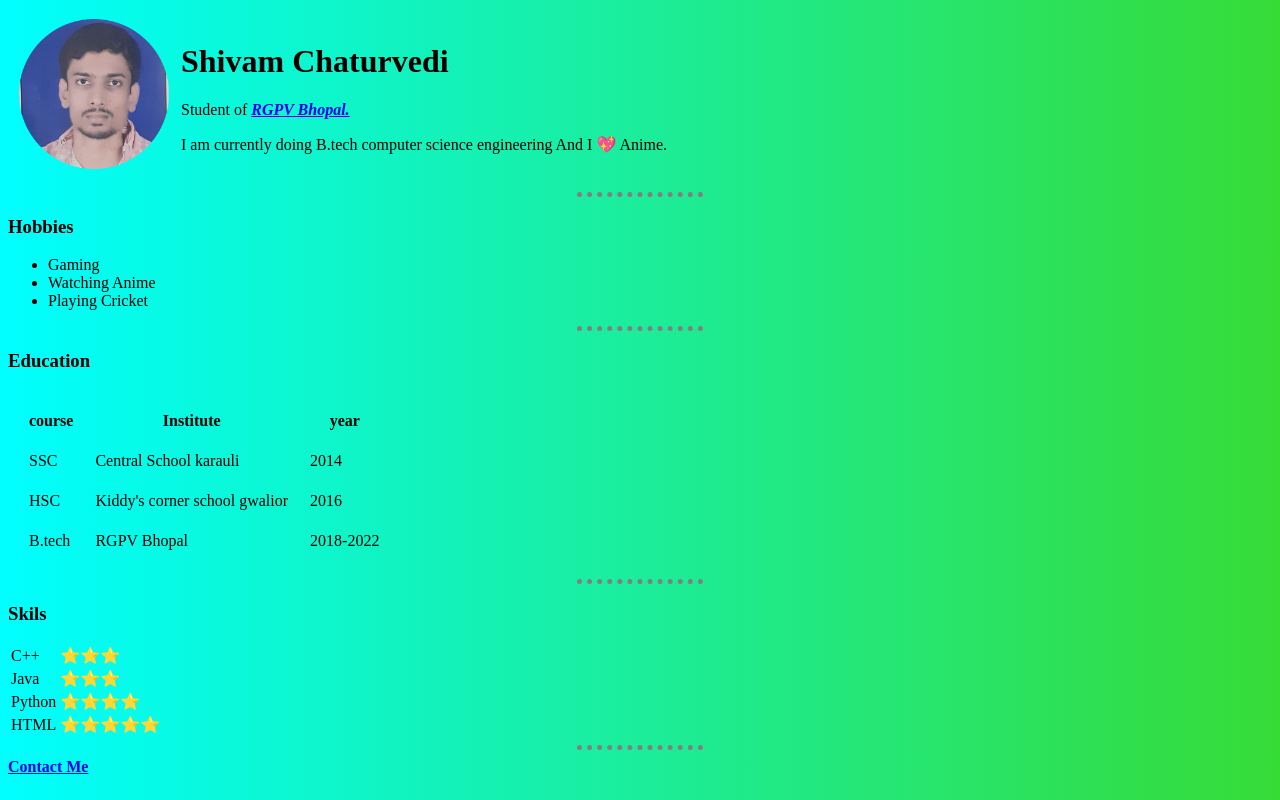
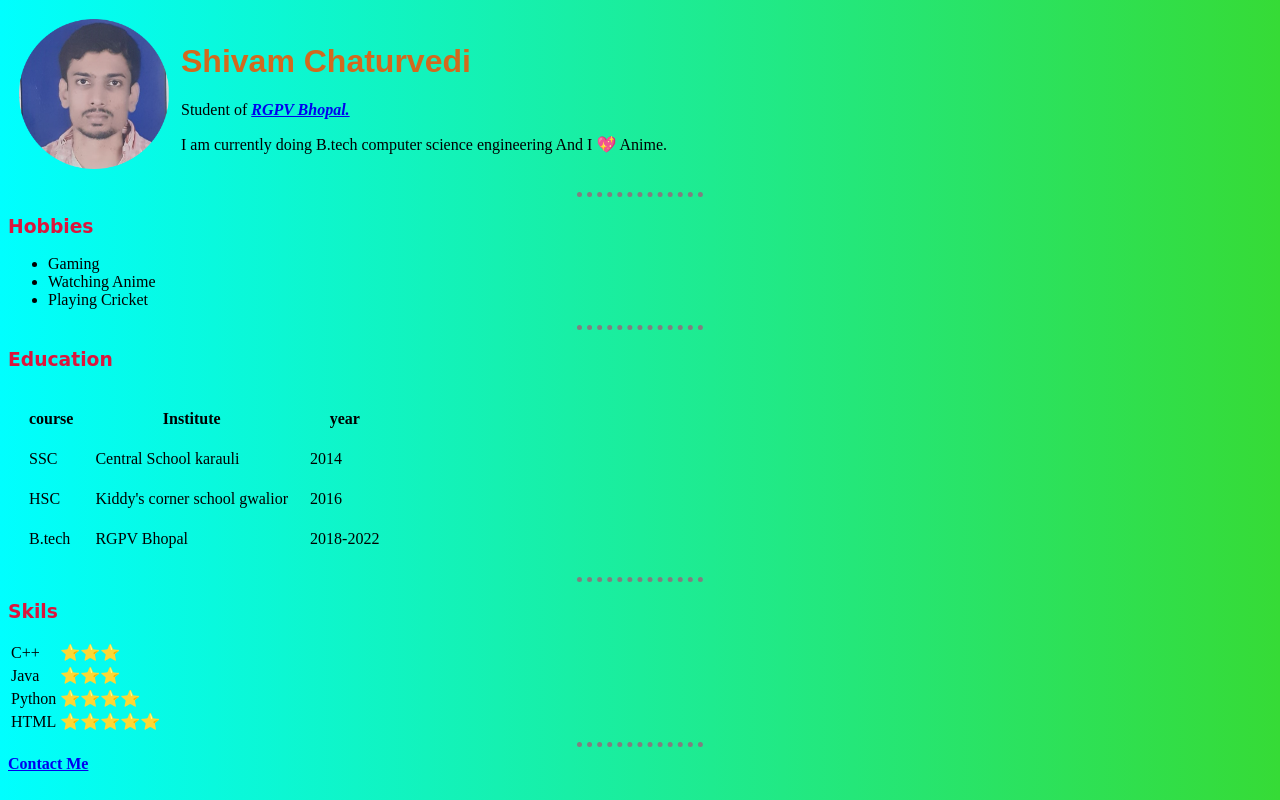
Before and after one commit to shivam4648/HTML-CV, a plain HTML site: page index.html in a window 1280 px wide. Drawn offline with Linux system fonts and the light colour scheme.

Commit message:
Update style.css

```diff
--- a/css/style.css
+++ b/css/style.css
@@ -10,3 +10,11 @@ body{
     border-color: grey;
     width: 10%;
   }
+h1{
+    font-family: sans-serif;
+    color: chocolate;
+}
+h3{
+    font-family: cursive;
+    color: crimson;
+}
```
